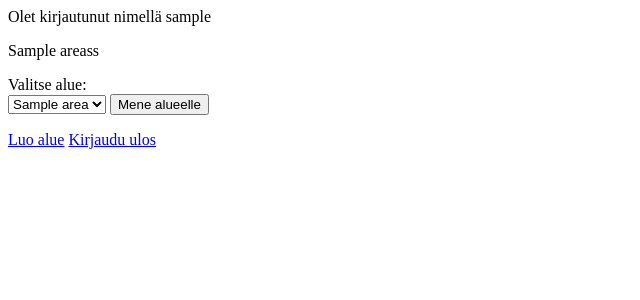
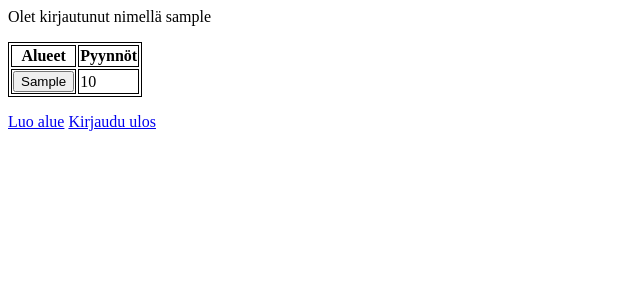
Before and after one commit to JuhahuJ/Vaihtosovellus, a Flask app: template templates/areas.html in a window 1280 px wide. Shown: the top 300 px of the page, without its empty margins (0-640 px from the left). Run offline with Flask 2, Linux system fonts and the light colour scheme; the visitor is signed in with stand-in values (Sample User, id 1); the template is opened without the code that fills it: most values are stand-ins (such as "Sample title", 1, 10 or a date in 2020).

Commit message:
cleaned up lists

```diff
--- a/app.py
+++ b/app.py
@@ -53,16 +53,12 @@ def logout():
 @app.route("/inarea", methods=["POST","GET"])
 def inarea():
     direction = request.form['arean']
-    direction = direction.replace("'","")
-    direction = direction.replace(",","")
-    direction = direction.replace("(","")
-    direction = direction.replace(")","")
     rdir = "SELECT id FROM areas WHERE area =:direction"
     rdirection = db.session.execute(rdir, {"direction":direction}).fetchone()[0]
     sql = "SELECT request FROM requests WHERE area_id =:rdirection"
     result = db.session.execute(sql, {"rdirection":rdirection})
-    area = result.fetchall()
-    return render_template("area.html", area=area)
+    areas = result.fetchall()
+    return render_template("area.html", areas=areas)
 
 @app.route("/create_area", methods=["POST","GET"])
 def create_area():
@@ -79,10 +75,5 @@ def creating_area():
 @app.route("/go_areas", methods=["POST","GET"])
 def go_areas():
     sql = db.session.execute("SELECT area, request_amount FROM areas")
-    sql2 = db.session.execute("SELECT area FROM areas")
-    areas = sql2.fetchall()
-    arealist = []
-    for area in areas:
-        arealist.append(area)
     areass = sql.fetchall()
-    return render_template("areas.html", areass=areass, areas=arealist)
+    return render_template("areas.html", areass=areass)
--- a/templates/area.html
+++ b/templates/area.html
@@ -1,6 +1,10 @@
 {% if session.username %}
 <p>Olet kirjautunut nimellä {{ session.username }}</p>
-<p>{{ area }}</p>
+{% for item in areas %}
+<tr>
+<td><input name="request" type="submit" value={{ item.request }}></td>
+</tr>
+{% endfor %}
 <a href="/go_areas">Palaa takaisin alueisiin</a>
 <a href="/logout">Kirjaudu ulos</a>
 {% endif %}
--- a/templates/areas.html
+++ b/templates/areas.html
@@ -1,14 +1,21 @@
 {% if session.username %}
 <p>Olet kirjautunut nimellä {{ session.username }}</p>
-<p>{{ areass }}</p>
 <form action="/inarea" name="choosearea" method="POST">
-<P>Valitse alue:<br>
-<select name="arean" type="arean">
-    {% for area in areas %}
-    <option type ="arean" value= "{{area}}" SELECTED>{{area}}</option>"
-    {% endfor %}
-</select>
-<input type="submit" value="Mene alueelle">
+<style>
+table, th, td {border: 1px solid black;}
+</style>
+<table>
+<tr>
+<th>Alueet</th>
+<th>Pyynnöt</th>
+</tr>
+{% for item in areass %}
+<tr>
+<td><input name="arean" type="submit" value={{ item.area }}></td>
+<td>{{ item.request_amount }}</td>
+</tr>
+{% endfor %}
+</table>
 </form>
 <a href="/create_area">Luo alue</a>
 <a href="/logout">Kirjaudu ulos</a>
```
